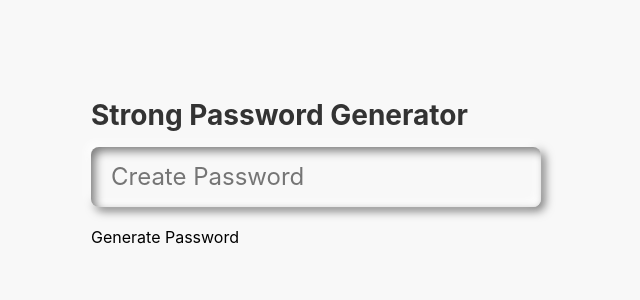
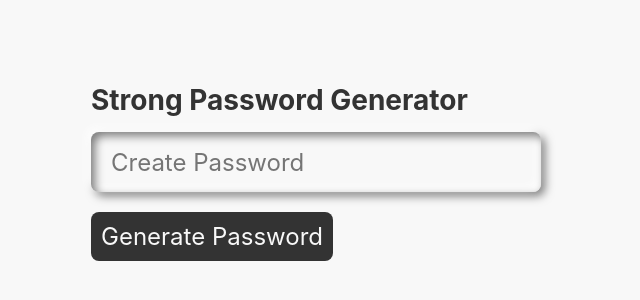
Before and after one commit to mshajid/Strong-Password-Gen, a plain HTML site: page index.html in a window 1280 px wide. Shown: the part 228-528 px from the top of the page, without its empty margins (324-964 px from the left). Drawn offline with Linux system fonts and the light colour scheme.

Commit message:
Button committed

```diff
--- a/style.css
+++ b/style.css
@@ -45,3 +45,19 @@ body {
 .inputBox input::placeholder {
     letter-spacing: 0px;
 }
+
+.inputBox #btn {
+    position: relative;
+    cursor: pointer;
+    color: #f8f8f8;
+    background: #333333;
+    font-size: 24px;
+    display: inline-block;
+    padding: 10px;
+    border-radius: 8px;
+}
+
+.inputBox #btn:active {
+    background-color: #9c27b0;
+
+}
```
